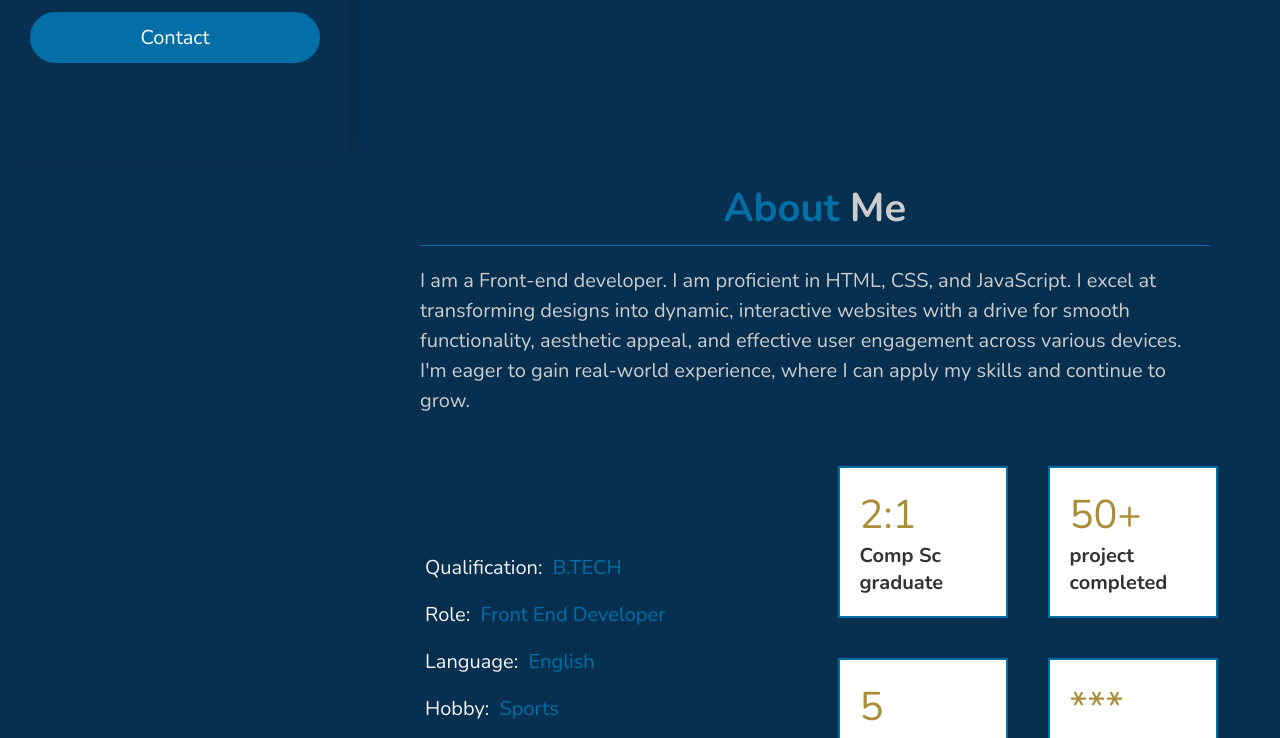
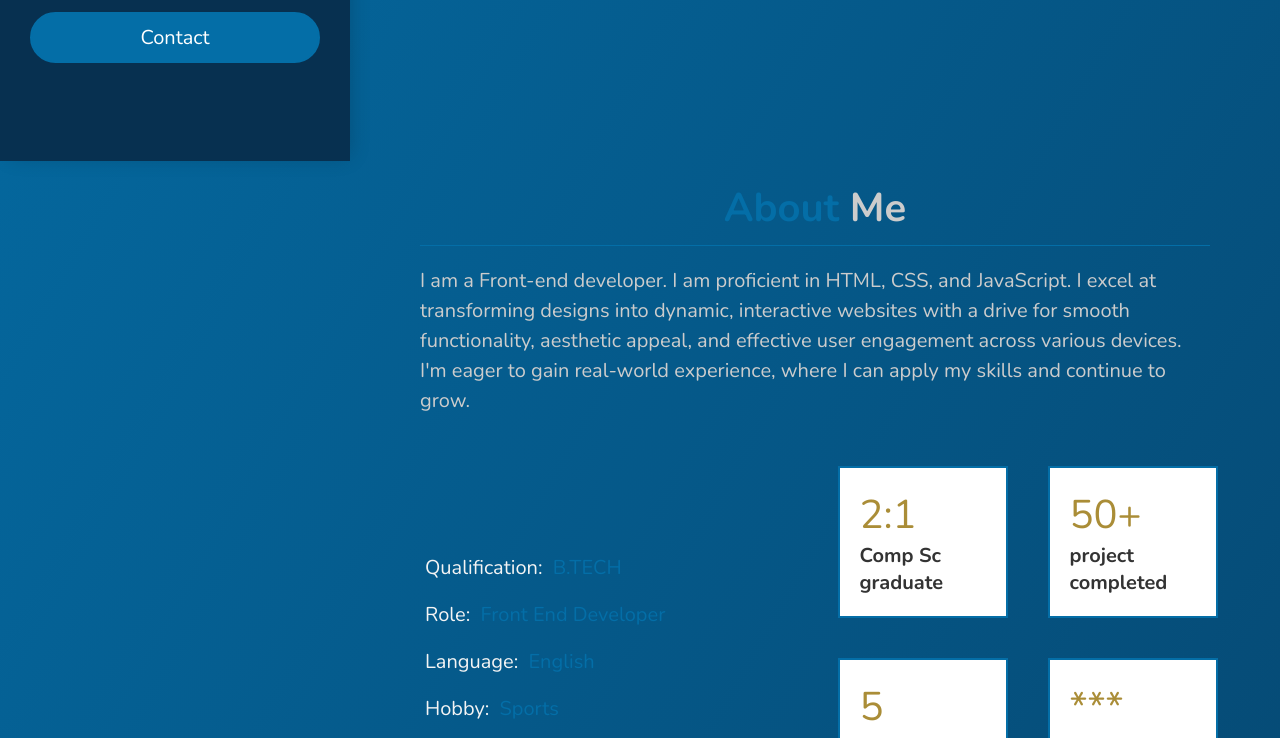
Before and after one commit to ibeO-GH/Portfolio, a plain HTML site: page index.html in a window 1280 px wide. Shown: the part 639-1377 px from the top of the page. Drawn offline with nearby package versions, Linux system fonts and the light colour scheme.

Commit message:
update background

```diff
--- a/style.css
+++ b/style.css
@@ -43,7 +43,8 @@ html::-webkit-scrollbar-thumb {
 }
 
 body {
-  background-color: var(--main-color);
+  /* background-color: var(--main-color); */
+  background-image: linear-gradient(120deg, #046ea7, #073050);
   padding-left: 35rem;
 }
 
```
